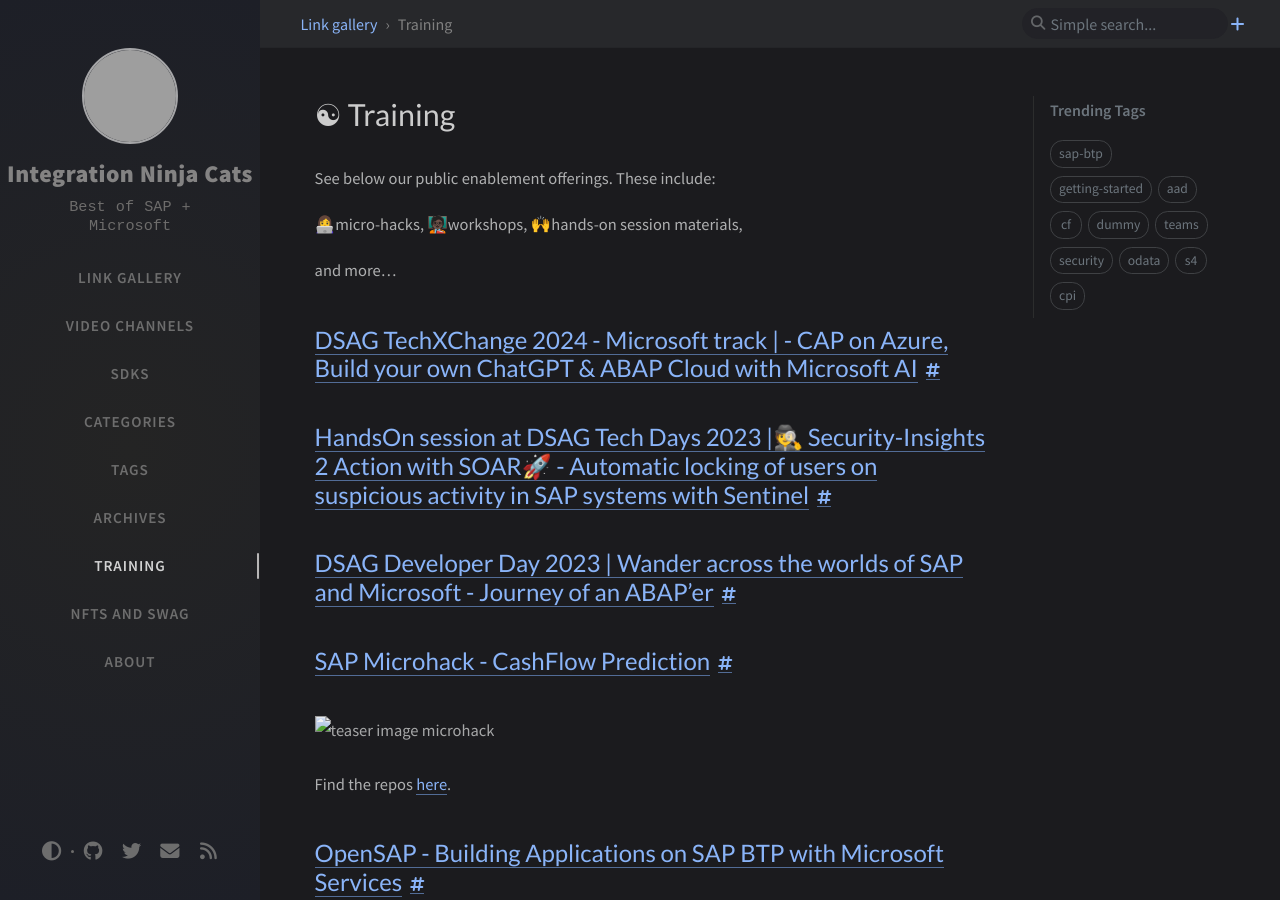
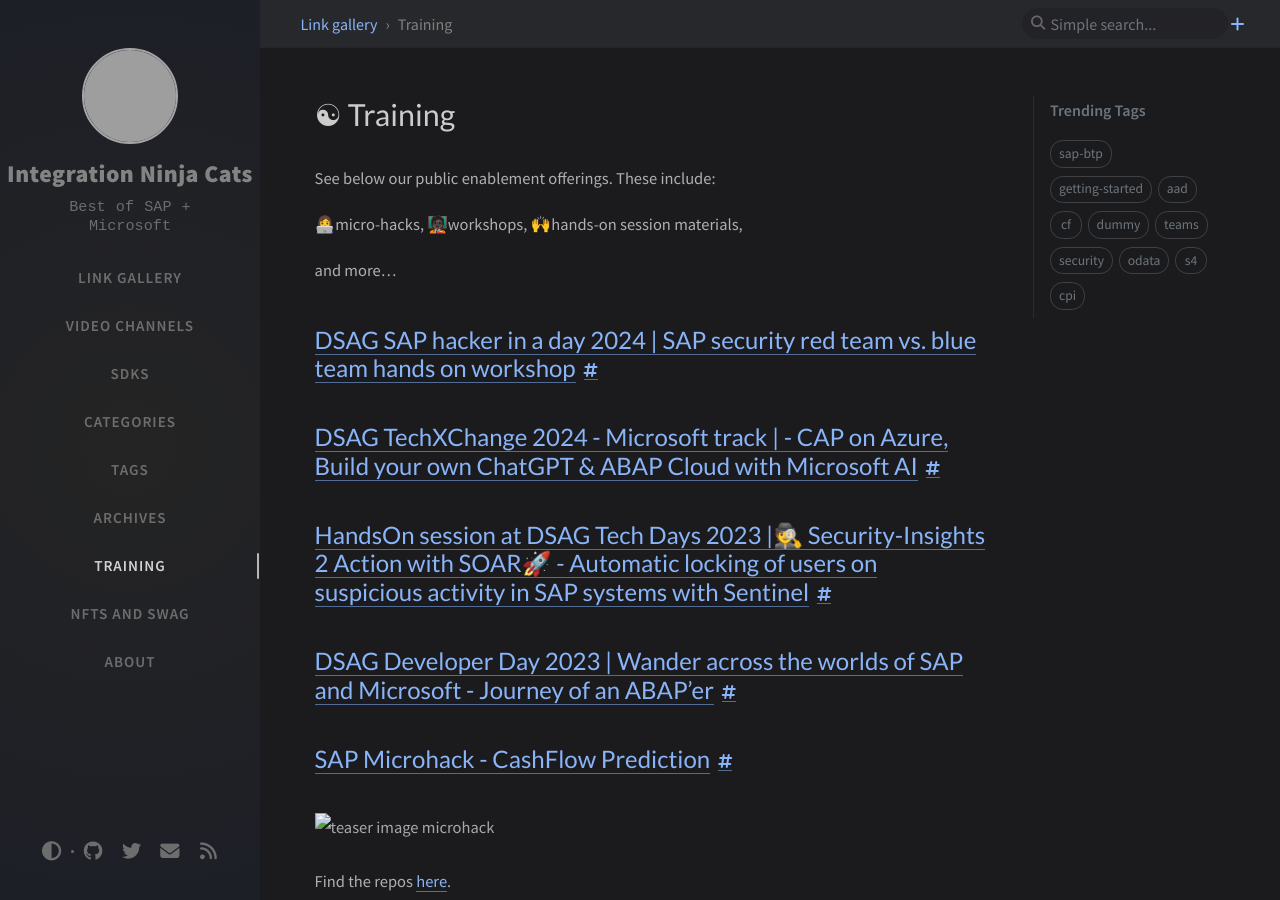
Before and after one commit to MartinPankraz/ninja-unicorn, a Jekyll site: the page built from _tabs/workshops.md, in a window 1280 px wide and 900 px high. Built offline with Jekyll 4.4.1, drawn with Linux system fonts in a browser that asks for light colours; nearby versions of some CDN libraries; comment, search, counter and statistics services are not loaded; grey boxes are pictures that could not be loaded.

Commit message:
hackthon add

```diff
--- a/_tabs/workshops.md
+++ b/_tabs/workshops.md
@@ -11,6 +11,8 @@
 🙌hands-on session materials,
 
 and more...
+
+## [DSAG SAP hacker in a day 2024 | SAP security red team vs. blue team hands on workshop](https://github.com/MartinPankraz/sap-hacker-in-a-day/){:target="\_blank"}
 
 ## [DSAG TechXChange 2024 - Microsoft track | - CAP on Azure, Build your own ChatGPT & ABAP Cloud with Microsoft AI](https://github.com/MartinPankraz/DSAGTechXChange24/){:target="\_blank"}
 
```
